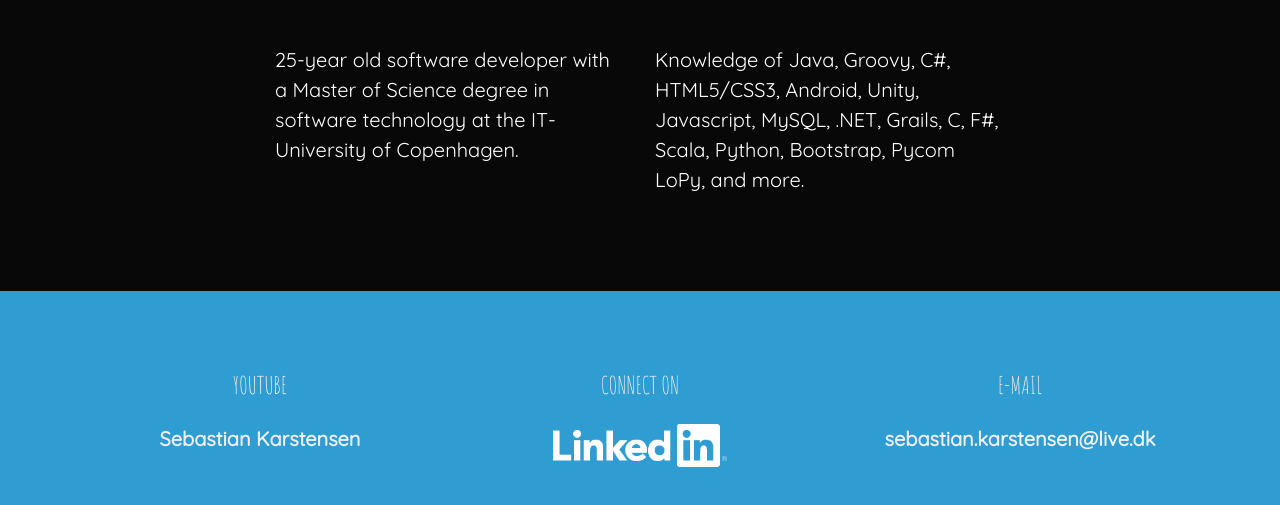
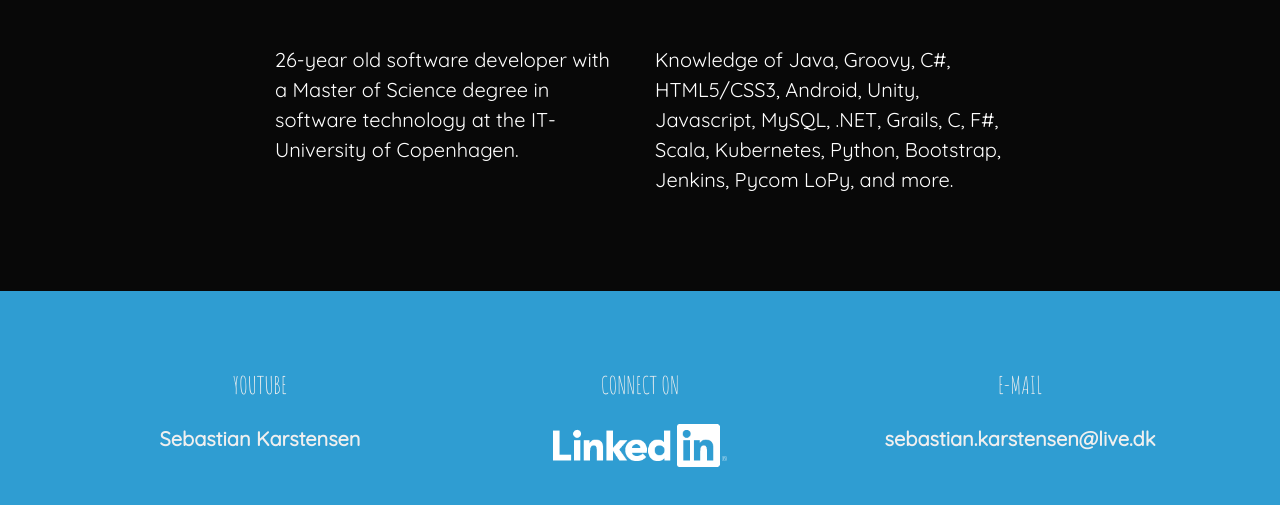
Before and after one commit to SebastianKarstensen/SebastianKarstensen.github.io, a website: page index.html in a window 1280 px wide. Shown: the part 4698-5203 px from the top of the page. Drawn offline with nearby package versions, Linux system fonts and the light colour scheme.

Commit message:
Updated "About-section" + profile picture

```diff
--- a/index.html
+++ b/index.html
@@ -377,10 +377,10 @@
         <img class="img-fluid mb-5 d-block mx-auto" id="profile-picture" src="img/profile.jpg" alt="">
         <div class="row">
           <div class="col-lg-4 ml-auto">
-            <p class="lead">25-year old software developer with a Master of Science degree in software technology at the IT-University of Copenhagen.</p>
+            <p class="lead">26-year old software developer with a Master of Science degree in software technology at the IT-University of Copenhagen.</p>
           </div>
           <div class="col-lg-4 mr-auto">
-            <p class="lead">Knowledge of Java, Groovy, C#, HTML5/CSS3, Android, Unity, Javascript, MySQL, .NET, Grails, C, F#, Scala, Python, Bootstrap, Pycom LoPy, and more.</p>
+            <p class="lead">Knowledge of Java, Groovy, C#, HTML5/CSS3, Android, Unity, Javascript, MySQL, .NET, Grails, C, F#, Scala, Kubernetes, Python, Bootstrap, Jenkins, Pycom LoPy, and more.</p>
           </div>
         </div>
       </div>
```
Also changed, not shown: img/profile.jpg.
